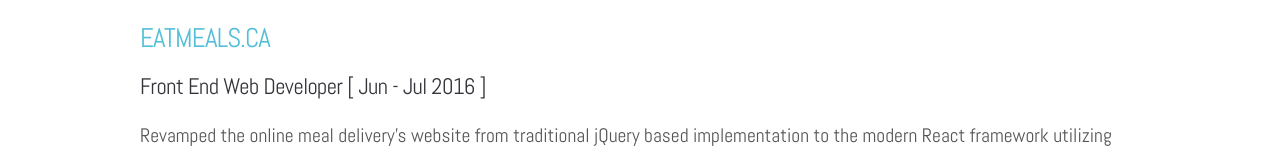
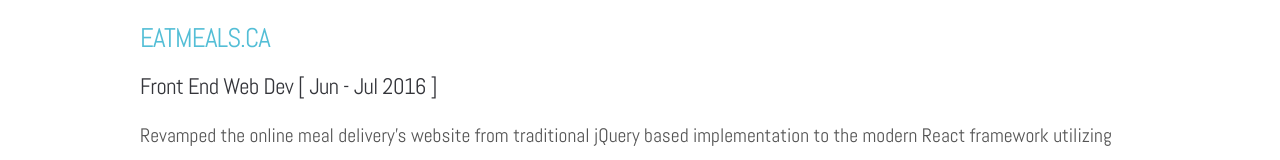
Before and after one commit to hellofoobar/portfolio, a plain HTML site: page index.html in a window 1280 px wide. Shown: the part 1816-1976 px from the top of the page. Drawn offline with nearby package versions, Linux system fonts and the light colour scheme; some icons are missing.

Commit message:
Update index.html
format

```diff
--- a/index.html
+++ b/index.html
@@ -127,7 +127,7 @@
 					</div>
 					<div class="experience-right-snd">
 						<h4>Eatmeals.ca</h4>
-						<h5>Front End Web Developer [ Jun - Jul 2016 ]</h5>
+						<h5>Front End Web Dev [ Jun - Jul 2016 ]</h5>
 						<p>Revamped the online meal delivery’s website from traditional jQuery based implementation to the modern React framework utilizing the latest technologies in  web development: Javascript/ES2016, HTML, CSS/SASS, Webpack, Babel, React Router, Node.js</p>
 					</div>
 					<div class="experience-left-trd">
```
